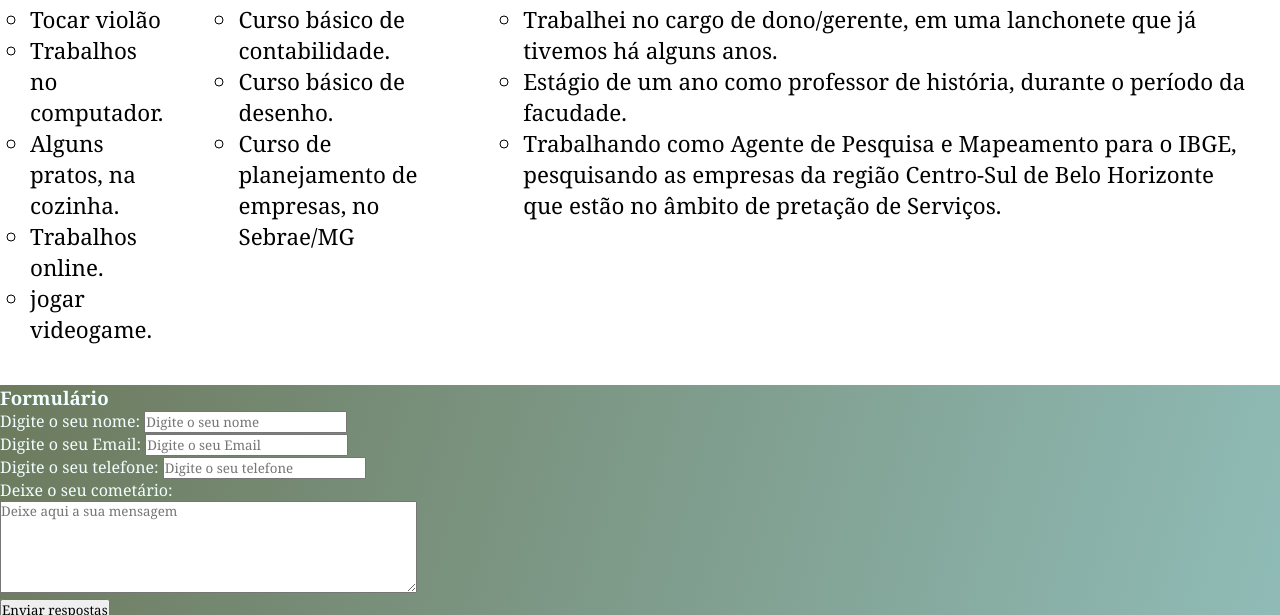
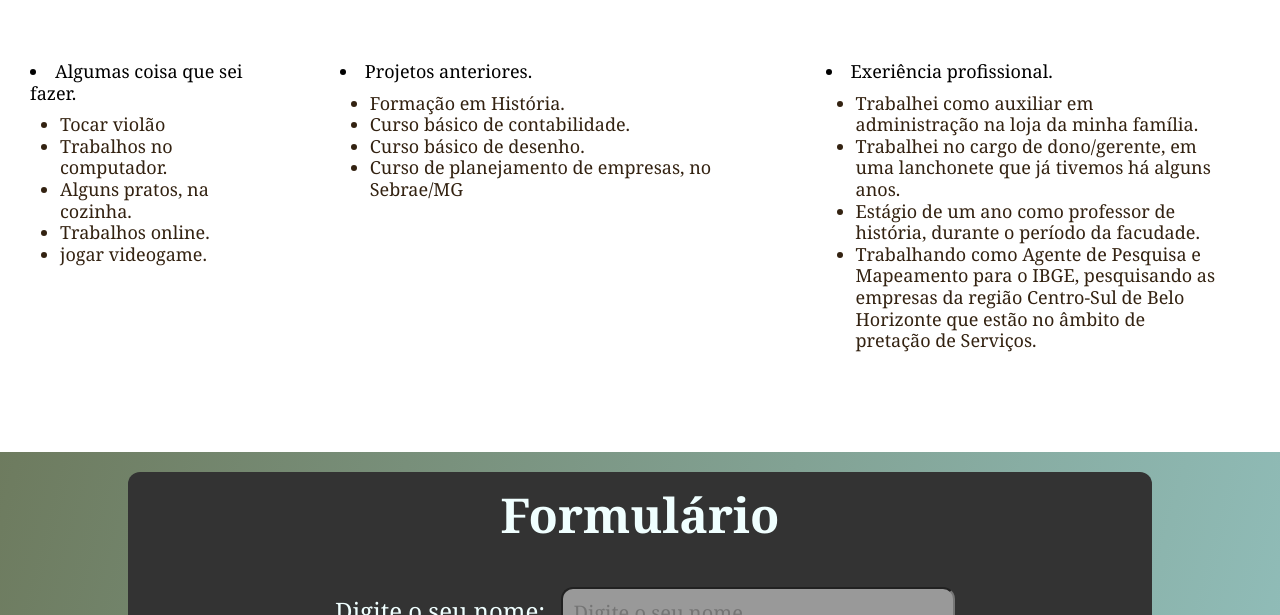
Before and after one commit to Doug00777/projet.final.html-ss, a plain HTML site: page index.html in a window 1280 px wide. Shown: the part 930-1545 px from the top of the page. Drawn offline with Linux system fonts and the light colour scheme; files whose address does not match are found by name.

Commit message:
Add files via upload

```diff
--- a/index.html
+++ b/index.html
@@ -33,14 +33,13 @@
     </section>
 
 
-    <div class="h2">
+    <div id="sobre" class="h2">
       <h2>Sobre mim!</h2>
     </div>
-    <section id="sobre" class="sobre-mim">
+    <section class="sobre-mim">
       <div class="habilidades">
-        <ul>
         <li>Algumas coisa que sei fazer.
-            <ul>
+          <ul class="lista">
             <li>Tocar violão</li>
             <li>Trabalhos no computador.</li>
             <li>Alguns pratos, na cozinha.</li>
@@ -48,55 +47,53 @@
             <li>jogar videogame.</li>
           </ul>
         </li>
-        </ul>
       </div>
 
       <div class="projetos">
-        <ul>
+
         <li>Projetos anteriores.
-            <ul>
+          <ul class="lista">
             <li>Formação em História.</li>
             <li>Curso básico de contabilidade.</li>
             <li>Curso básico de desenho.</li>
             <li>Curso de planejamento de empresas, no Sebrae/MG</li>
           </ul>
         </li>
-        </ul>
+
       </div>
 
       <div class="proficional">
-        <ul>
+
         <li>Exeriência profissional.
-            <ul>
+          <ul class="lista">
             <li>Trabalhei como auxiliar em administração na loja da minha família.</li>
             <li>Trabalhei no cargo de dono/gerente, em uma lanchonete que já tivemos há alguns anos.</li>
             <li>Estágio de um ano como professor de história, durante o período da facudade.</li>
             <li>Trabalhando como Agente de Pesquisa e Mapeamento para o IBGE, pesquisando as empresas da região Centro-Sul de Belo Horizonte que estão no âmbito de pretação de Serviços.</li>
           </ul>
         </li>
-        </ul>
       </div>
     </section>
 
     <section id="contato" class="formulario">
       <h3>Formulário</h3>
       <form>
-        <div>
+        <div class="form">
           <label for="nome">Digite o seu nome: </label>
           <input type="text" name="nome" id="nome" placeholder="Digite o seu nome" required>
         </div>
 
-        <div>
+        <div class="form">
           <label for="email">Digite o seu Email: </label>
           <input type="email" name="email" id="email" placeholder="Digite o seu Email" required>
         </div>
 
-        <div>
+        <div class="form">
           <label for="telefone">Digite o seu telefone: </label>
           <input type="tel" name="telefone" id="telefone" placeholder="Digite o seu telefone" required>
         </div>
 
-        <div>
+        <div class="form">
           <label for="comentario">Deixe o seu cometário: </label>
         </div>
         <div>
@@ -107,7 +104,9 @@
           <button type="submit" onclick="enviarFormulario()">Enviar respostas</button>
         </div>
       </form>
+    </section>
 
+    <section class="social">
       <div>
         <a href="https://whatsapp.com" target="_blank" rel="noopener">
           <img src="../image/whats.jpeg" alt="logo do whatsapp">
--- a/style.css
+++ b/style.css
@@ -40,7 +40,8 @@ header {
 h1 {
     align-items: center;
     font-size: 48px;
-    padding-bottom: 10px;
+    padding-bottom: 30px;
+    padding-top: 50px;
 }
 
 .img img {
@@ -67,6 +68,7 @@ h1 {
     background: #fff;
     color: #000;
     gap: 15px;
+    padding: 50px 0px;
 }
 
 .h2 {
@@ -76,12 +78,117 @@ h1 {
     background-color: #fff;
     color: #000;
     font-size: 24px;
-    padding-top: 20px;
+    padding-top: 50px;
+}
+
+.lista {
+    padding: 10px 30px;
+    color: #321;
 }
 
 .habilidades, .projetos, .proficional {
-    display: flex;
+    display: grid;
+    grid-template-columns: repeat(3, auto);
     margin-bottom: 10px;
     padding: 30px;
-    font-size: 1.4rem;
+    font-size: 18px;
+    line-height: 120%;
 }
+
+.proficional {
+    width: 45%;
+}
+
+.formulario {
+    display: flex;
+    flex-direction: column;
+    justify-content: center;
+    text-align: center;
+    gap: 20px;
+    margin: 20px 10%;
+    background-color: #333;
+    padding-top: 10px;
+    border-radius: 12px;
+}
+
+.formulario h3 {
+    font-size: 48px;
+}
+
+.form {
+    margin: 10px;
+    padding: 10px;
+    font-size: 24px;
+}
+
+label {
+    padding: 10px;
+}
+
+INPUT {
+    font-size: 20px;
+    border-radius: 12px;
+    background-color: #999;
+    color: bisque;
+    padding: 10px;
+    width: 40%;
+}
+
+textarea {
+    display: flex;
+    flex-direction: column;
+    justify-content: center;
+    text-align: center;
+    width: 70%;
+    margin: auto 15%;
+    height: 50vh;
+    border-radius: 12px;
+    background-color: #999;
+    color: bisque;
+    padding: 7px;
+    font-size: 18px;
+    margin-bottom: 5px;
+}
+
+button {
+    padding: 15px;
+    width: 65%;
+    margin-bottom: 10px;
+    background-color: #312;
+    color: beige;
+    border-radius: 12px;
+    cursor: pointer;
+    font-size: 18px;
+}
+
+button:hover {
+    background-color: #fff;
+    color: #000;
+}
+
+.social {
+    display: flex;
+    justify-content: space-evenly;
+    text-align: center;
+    text-align: center;
+    margin-bottom: 50px;
+}
+
+.social img {
+    width: 80px;
+    border-radius: 50%;
+}
+
+.social a {
+    color: azure;
+    padding-top: 10px;
+    text-decoration: none;
+}
+
+footer {
+    display: flex;
+    justify-content: center;
+    text-align: center;
+    margin-bottom: 10px;
+    font-size: 18px;
+}
```
Lines whose indentation alone changed are shown as unchanged.
